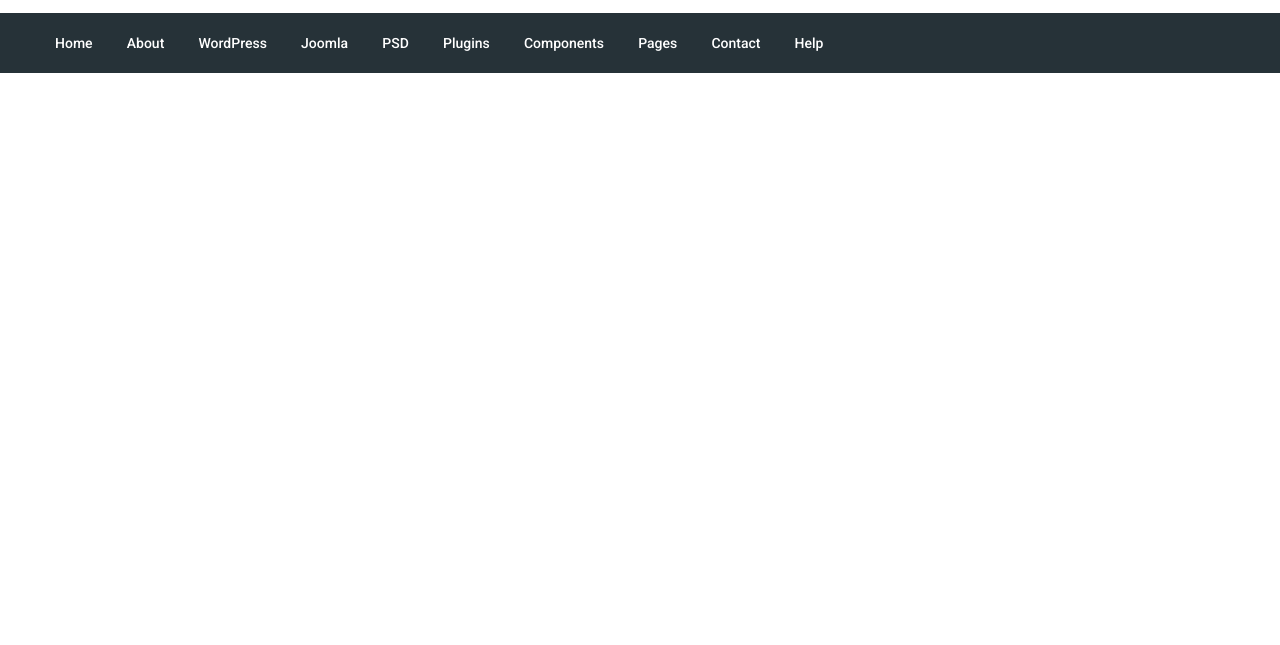
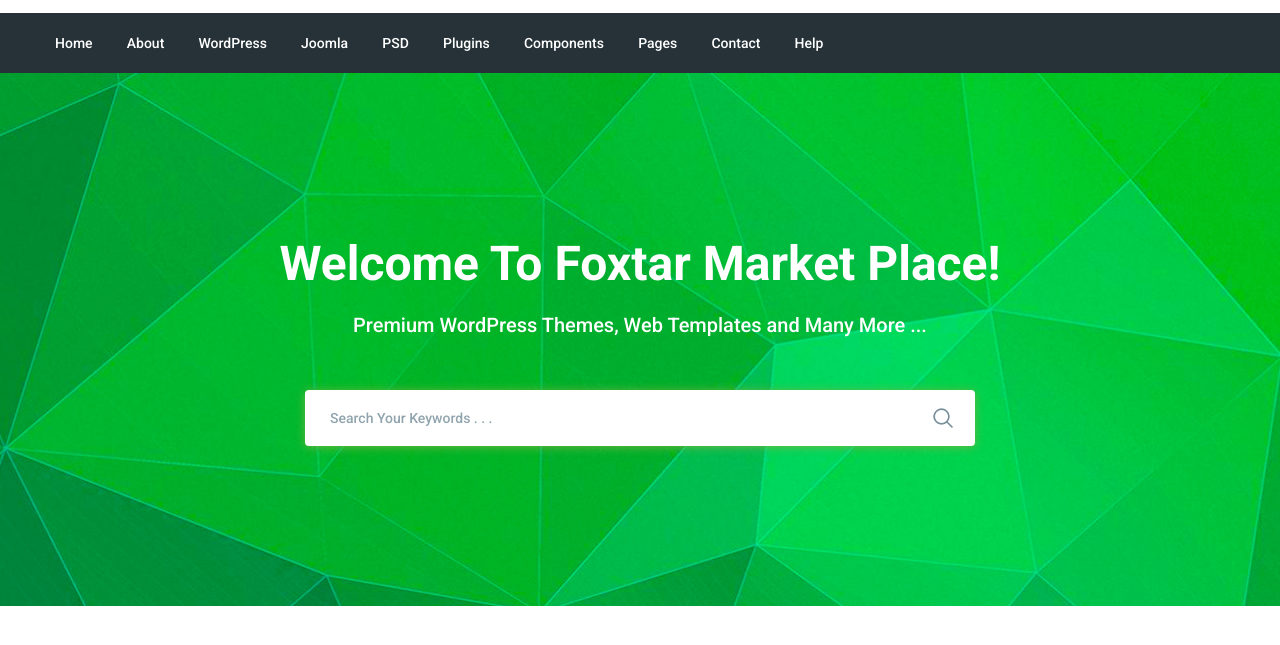
Before and after one commit to kuzmin-lemmi/Moderno, a website: page app/index.html in a window 1280 px wide. Shown: the part 77-722 px from the top of the page. Drawn offline with nearby package versions, Linux system fonts and the light colour scheme; files that its build step writes are made by us from their sources.

Commit message:
added search

```diff
--- a/app/index.html
+++ b/app/index.html
@@ -52,11 +52,24 @@
                 </nav>
             </div>
         </div>
-
-
-
     </header>
 
+    <section class="search" style="background-image: url(images/search-bg.jpg);">
+        <div class="container">
+            <div class="search__inner">
+                <div class="search__inner-title">Welcome To Foxtar Market Place!</div>
+                <div class="search__inner-text">Premium WordPress Themes, Web Templates and Many More ...</div>
+                <div class="search__inner-form">
+                    <form>
+                        <input type="text" placeholder="Search Your Keywords . . ." required>
+                        <button type="submit">
+                            <img src="images/icons/search.png" alt="">
+                        </button>
+                    </form>
+                </div>
+            </div>
+        </div>
+    </section>
     <script src="https://ajax.googleapis.com/ajax/libs/jquery/3.4.1/jquery.min.js"></script>
     <script src="js/libs.min.js"></script>
     <script src="js/main.min.js"></script>
--- a/app/scss/style.scss
+++ b/app/scss/style.scss
@@ -61,6 +61,65 @@
         color: #fff;
         font-size: 14px;
         font-weight: 500;
-
     }
 }
+
+.search {
+    background-repeat: no-repeat;
+    background-position: center;
+    background-size: cover;
+    min-height: 533px;
+
+    &__inner {
+        padding: 155px 0px 100px;
+        text-align: center;
+        font-family: 'Roboto', sans-serif;
+        color: #fff;
+
+        &-title {
+            font-size: 48px;
+            font-weight: 700;
+            margin-bottom: 10px;
+            line-height: 72px;
+        }
+
+        &-text {
+            font-size: 20px;
+            font-weight: 500;
+            line-height: 30px;
+            margin-bottom: 50px;
+        }
+
+        &-form {
+            max-width: 670px;
+            margin: 0 auto;
+            position: relative;
+
+            input {
+                display: block;
+                width: 100%;
+                box-shadow: 0px 1px 10px 0px rgba(124, 178, 64, 0.90);
+                border-radius: 4px;
+                height: 56px;
+                border: none;
+                font-size: 14px;
+                font-weight: 500;
+                outline: none;
+                padding-left: 25px;
+                padding-right: 60px;
+
+                &::placeholder {
+                    color: #90a4ae;
+                }
+            }
+
+            button {
+                position: absolute;
+                border: none;
+                background-color: transparent;
+                right: 16px;
+                top: 17px;
+            }
+        }
+    }
+}
```
Also changed, not shown: app/images/icons/search.png (added), app/images/search-bg.jpg (added).
